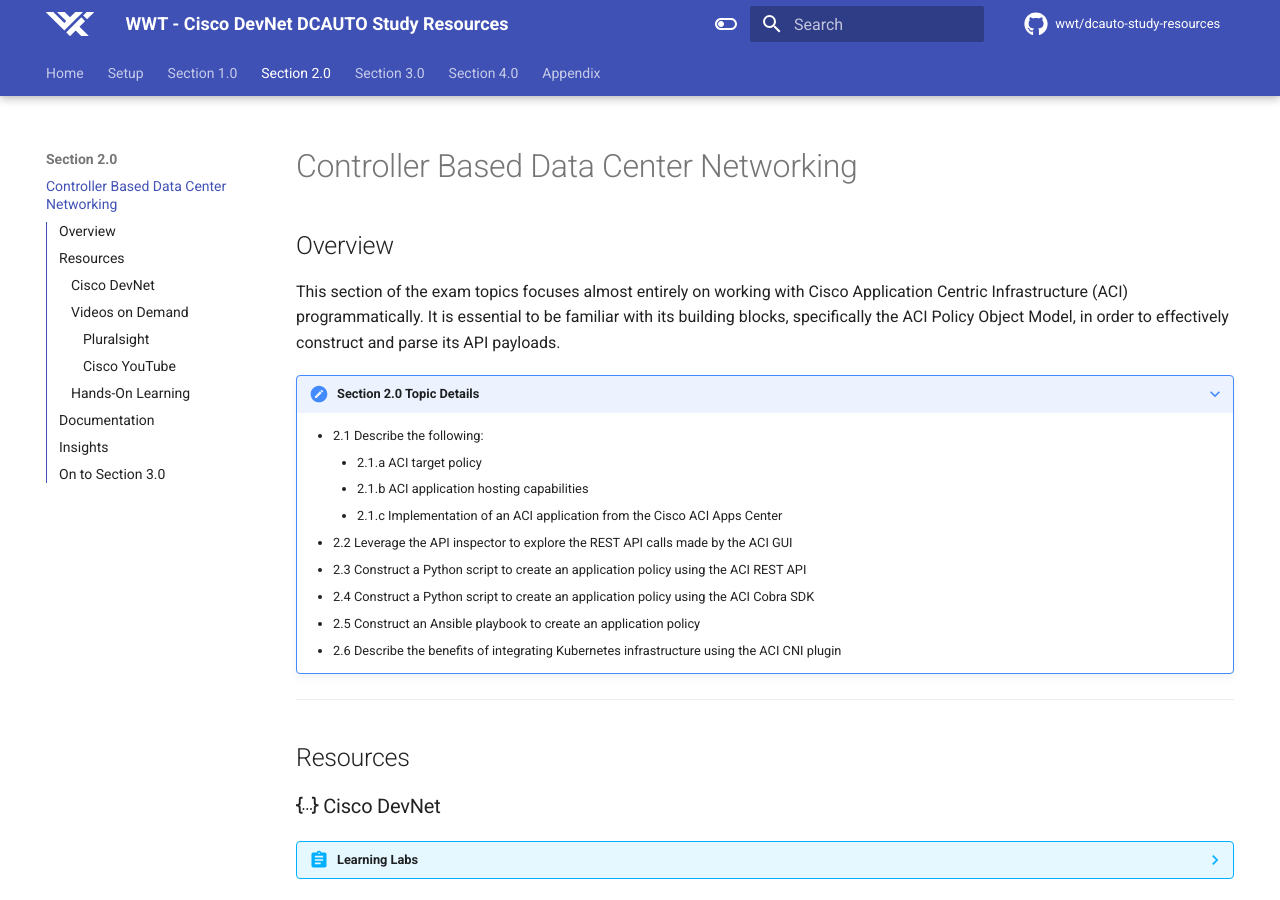
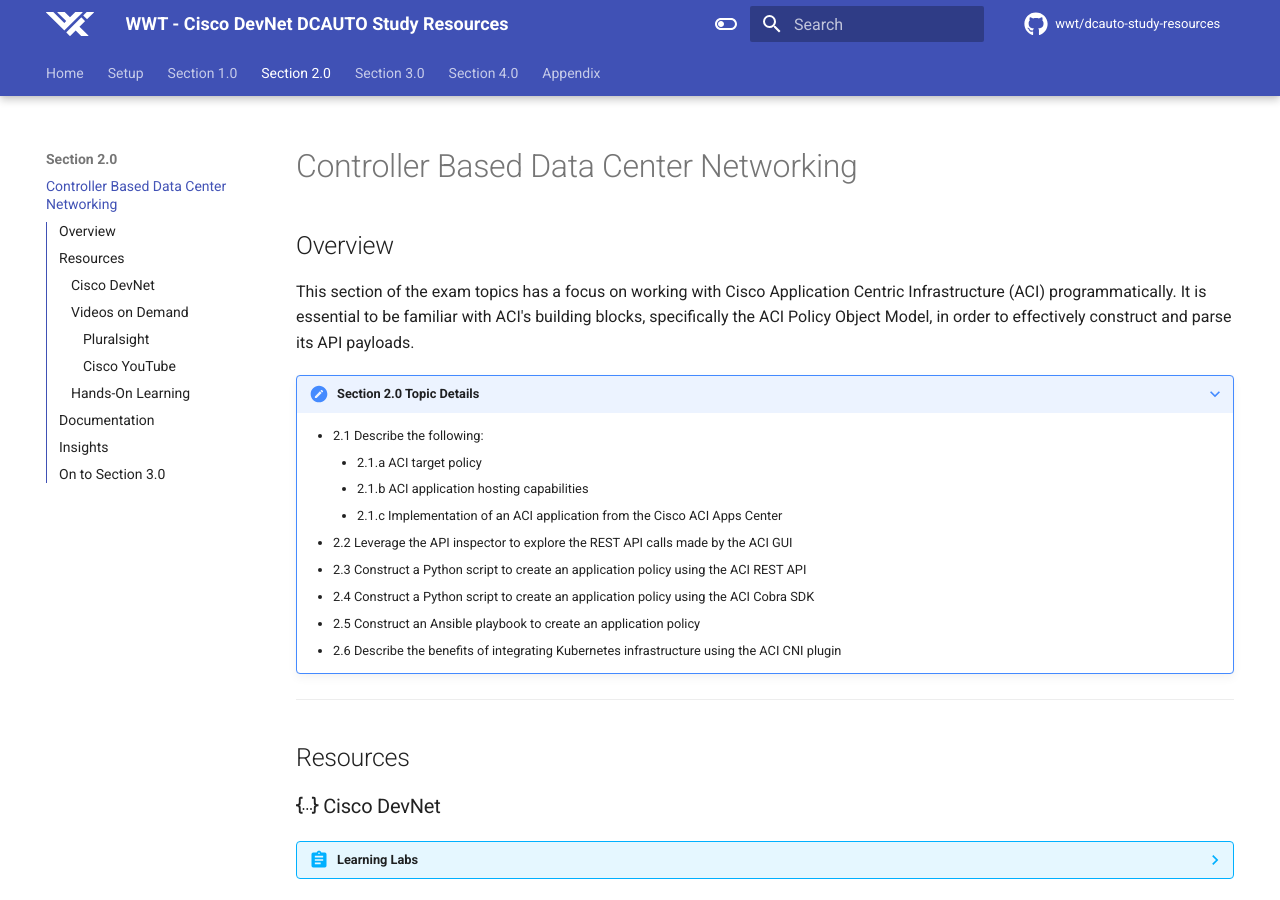
Before and after one commit to wwt/dcauto-study-resources, an MkDocs documentation site: the page built from docs/sections/section_2.md, in a window 1280 px wide and 900 px high. Built offline with MkDocs 1.6.1 and Material for MkDocs 9.7.7, drawn with Linux system fonts in a browser that asks for light colours; emoji names are drawn with the system emoji font; comment, search, counter and statistics services are not loaded; some of the changed lines change nothing that is shown; some of the changed text lies outside the part shown.

Commit message:
Error corrections

```diff
--- a/docs/sections/section_2.md
+++ b/docs/sections/section_2.md
@@ -2,7 +2,7 @@
 
 ## Overview
 
-This section of the exam topics focuses almost entirely on working with Cisco Application Centric Infrastructure (ACI) programmatically.  It is essential to be familiar with its building blocks, specifically the ACI Policy Object Model, in order to effectively construct and parse its API payloads.
+This section of the exam topics has a focus on working with Cisco Application Centric Infrastructure (ACI) programmatically.  It is essential to be familiar with ACI's building blocks, specifically the ACI Policy Object Model, in order to effectively construct and parse its API payloads.
 
 ???+ note "Section 2.0 Topic Details"
     - 2.1 Describe the following:
@@ -22,7 +22,7 @@
 ### :material-code-json: Cisco DevNet
 
 ??? abstract "Learning Labs"
-    - [ACI Programmability](https://developer.cisco.com/learning/tracks/aci-programmability "Introduction to DevNet Learning Path"){target=_blank}
+    - [ACI Programmability](https://developer.cisco.com/learning/tracks/aci-programmability "ACI Programmability Learning Path"){target=_blank}
         - **Introduction to ACI Programmability Module** - All Labs
         - **Intermediate ACI Programmability Module** - All Labs
         - **Introduction to ACI and Ansible Module** -  All Labs
@@ -142,4 +142,4 @@
 
 ## On to Section 3.0
 
-:thumbsup:  Great job getting through ACI!  Let's keep going, click [this link](section_3.md "Section 3.0") to check out **Section 2.0** exam topics and resources.
+:thumbsup:  Great job getting through ACI!  Let's keep going, click [this link](section_3.md "Section 3.0") to check out **Section 3.0** exam topics and resources.
```
